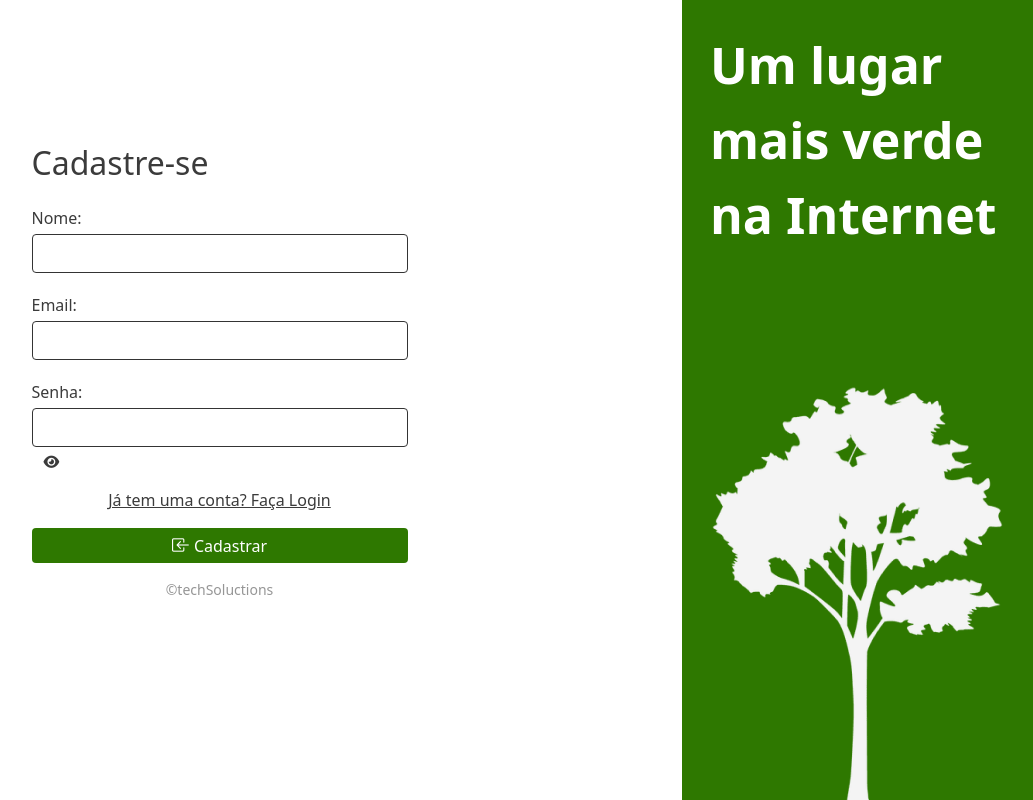
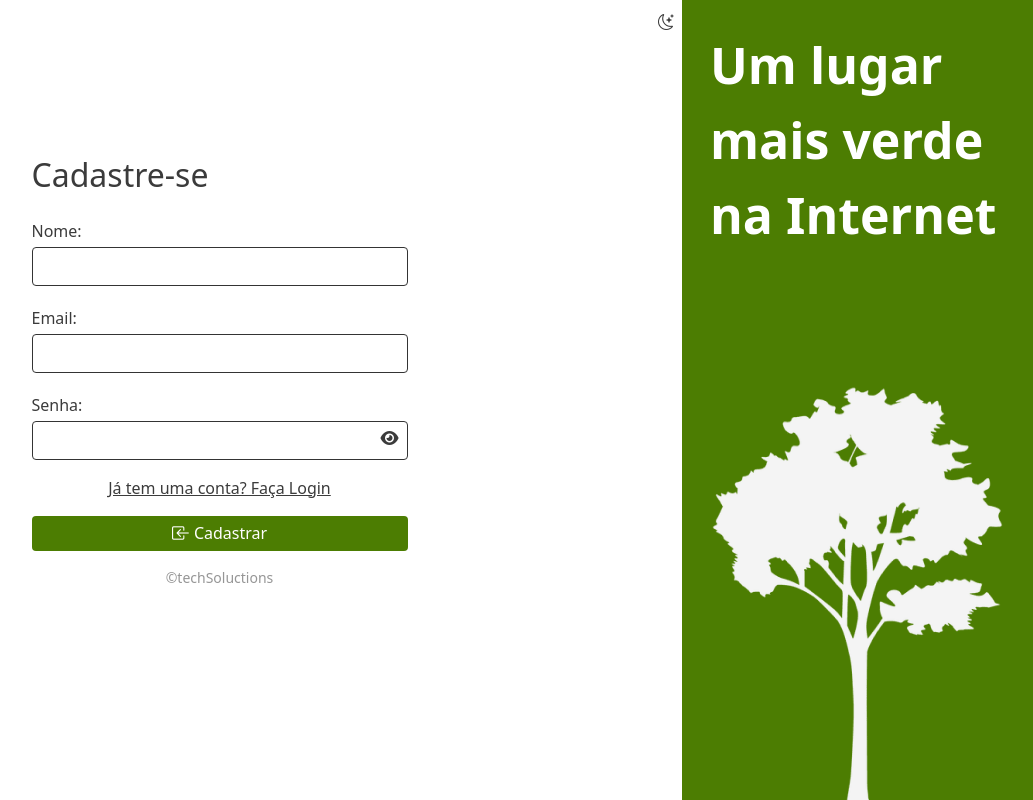
Before and after one commit to leandrosantino/greenblog, a PHP site: page /signup.php in a window 1280 px wide. Shown: the whole page, without its empty margins (243-1276 px from the left). Run offline with PHP 8.4, Linux system fonts and the light colour scheme; some libraries are stand-ins or nearby versions.

Commit message:
Update Header Login

```diff
--- a/src/scripts/theme.js
+++ b/src/scripts/theme.js
@@ -23,8 +23,8 @@ function set_teme_colors() {
     r.style.setProperty("--font-1", "#8a8a8a");
     r.style.setProperty("--font-2", "rgb(160, 160, 160)");
     r.style.setProperty("--font-3", "#e0e0e0");
-    r.style.setProperty("--back-color", "#212022");
-    r.style.setProperty("--back-color-input", "#464448");
+    r.style.setProperty("--back-color", "#2D2D2D");
+    r.style.setProperty("--back-color-input", "#5a5a5a");
     r.style.setProperty("--user-menu-hover-color", "rgba(255, 255, 255, .1)");
     r.style.setProperty("--logo-url", "url(/assets/logo-white.png)");
   }
--- a/src/signup.php
+++ b/src/signup.php
@@ -14,20 +14,24 @@ if (isset($_GET['user-erro'])) {
 <html lang="pt-br">
 
 <head>
-  <meta charset="UTF-8">
+<meta charset="UTF-8">
   <meta name="viewport" content="width=device-width, initial-scale=1.0">
   <link rel="shortcut icon" href="./assets//small-logo-green.png" type="image/x-icon">
-  <link rel="stylesheet" href="../../styles/global.css">
-  <link rel="stylesheet" href="../../styles/login.css">
-  <script src="scripts/passwordvis.js"></script>
-  <script src="https://kit.fontawesome.com/3086f3a53a.js" crossorigin="anonymous"></script>
+  <link rel="stylesheet" href="/styles/global.css">
+  <link rel="stylesheet" href="/styles/login.css">
+  <link rel="stylesheet" href="/styles/signin_header.css">
   <title>GreenBlog - Cadastro</title>
 </head>
 
 <body>
   <main>
     <section>
-      <a href="/" id="logo_green"></a>
+      <header id="main">
+        <a href="/" id="logo_green"></a>
+        <button id="theme_button">
+        <span class="bi bi-sun"></span>
+        </button>
+      </header>
       <form id="login_form" method="post" action="/actions/create_user.php">
         <h1>Cadastre-se</h1>
         <div>
@@ -43,9 +47,9 @@ if (isset($_GET['user-erro'])) {
         <div>
           <label for="">Senha:</label>
           <input type="password" id="password" name="password" required>
-          <span>
-          <i class="fas fa-eye" id="PasswordButton" onclick="togglePW()" aria-hidden="true"></i>
-          </span>
+          <div id="CaseButton">
+            <i class="fas fa-eye" id="PasswordButton" onclick="togglePW()" aria-hidden="true"></i>
+          </div>
         </div>
         <a href="/signin.php">Já tem uma conta? Faça Login</a>
 
@@ -66,7 +70,10 @@ if (isset($_GET['user-erro'])) {
       </div>
     </section>
   </main>
+  <script src="/scripts/jquery.js"></script>
   <script src="/scripts/theme.js"></script>
+  <script src="scripts/passwordvis.js"></script>
+  <script src="https://kit.fontawesome.com/3086f3a53a.js" crossorigin="anonymous"></script>
 </body>
 
 
--- a/src/styles/global.css
+++ b/src/styles/global.css
@@ -4,9 +4,9 @@
 @import url("https://cdn.jsdelivr.net/npm/bootstrap@5.0.2/dist/css/bootstrap.min.css");
 
 :root {
-  --primary-1: #b7ff8a;
-  --primary-2: #2e7800;
-  --primary-3: #102b00;
+  --primary-1: #D6FF97;
+  --primary-2: #4C7D02;
+  --primary-3: #213700;
   --font-1: #969696;
   --font-2: #343434;
   --font-3: #3b3b3b;
--- a/src/styles/login.css
+++ b/src/styles/login.css
@@ -11,6 +11,7 @@ main {
 
 main>section:first-child {
     display: flex;
+    flex-direction: column;
     width: 100%;
     height: 100%;
     justify-content: center;
@@ -35,20 +36,6 @@ main>section:last-child span {
     font-size: 50px;
     font-weight: bold;
     color: var(--white);
-}
-
-#logo_green {
-    position: absolute;
-    top: 0;
-    left: 0;
-    margin-top: 6px;
-    margin-left: 8px;
-    width: 150px;
-    height: calc(var(--header-height) - 8px);
-    background-image: var(--logo-url);
-    background-repeat: no-repeat;
-    background-position: center;
-    background-size: cover;
 }
 
 #login_form {
--- /dev/null
+++ b/src/styles/signin_header.css
@@ -0,0 +1,32 @@
+#main {
+    display: flex;
+    position: absolute;
+    top: 0;
+    left: 0;
+    width: 100%;
+    justify-content: space-between;
+    align-items: center;
+}
+
+#theme_button {
+    background-color: transparent;
+    transition: 0s ;
+}
+
+#theme_button>span {
+    color: var(--black);
+}
+
+#logo_green {
+    position: relative;
+    top: 0;
+    left: 0;
+    margin-top: 6px;
+    margin-left: 8px;
+    width: 150px;
+    height: calc(var(--header-height) - 8px);
+    background-image: var(--logo-url);
+    background-repeat: no-repeat;
+    background-position: center;
+    background-size: cover;
+}
```
Also changed, not shown: src/signin.php (+10 -3 lines).
